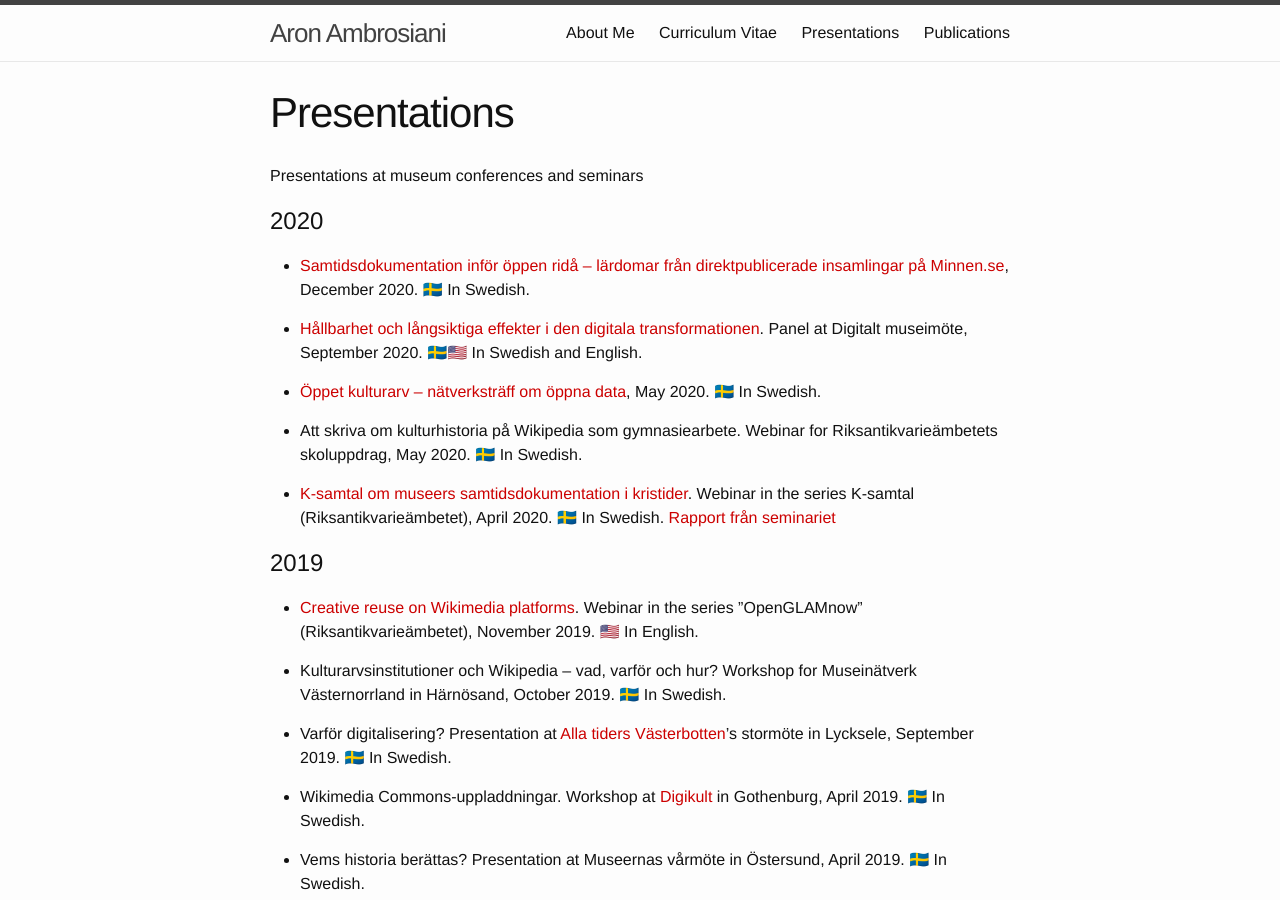
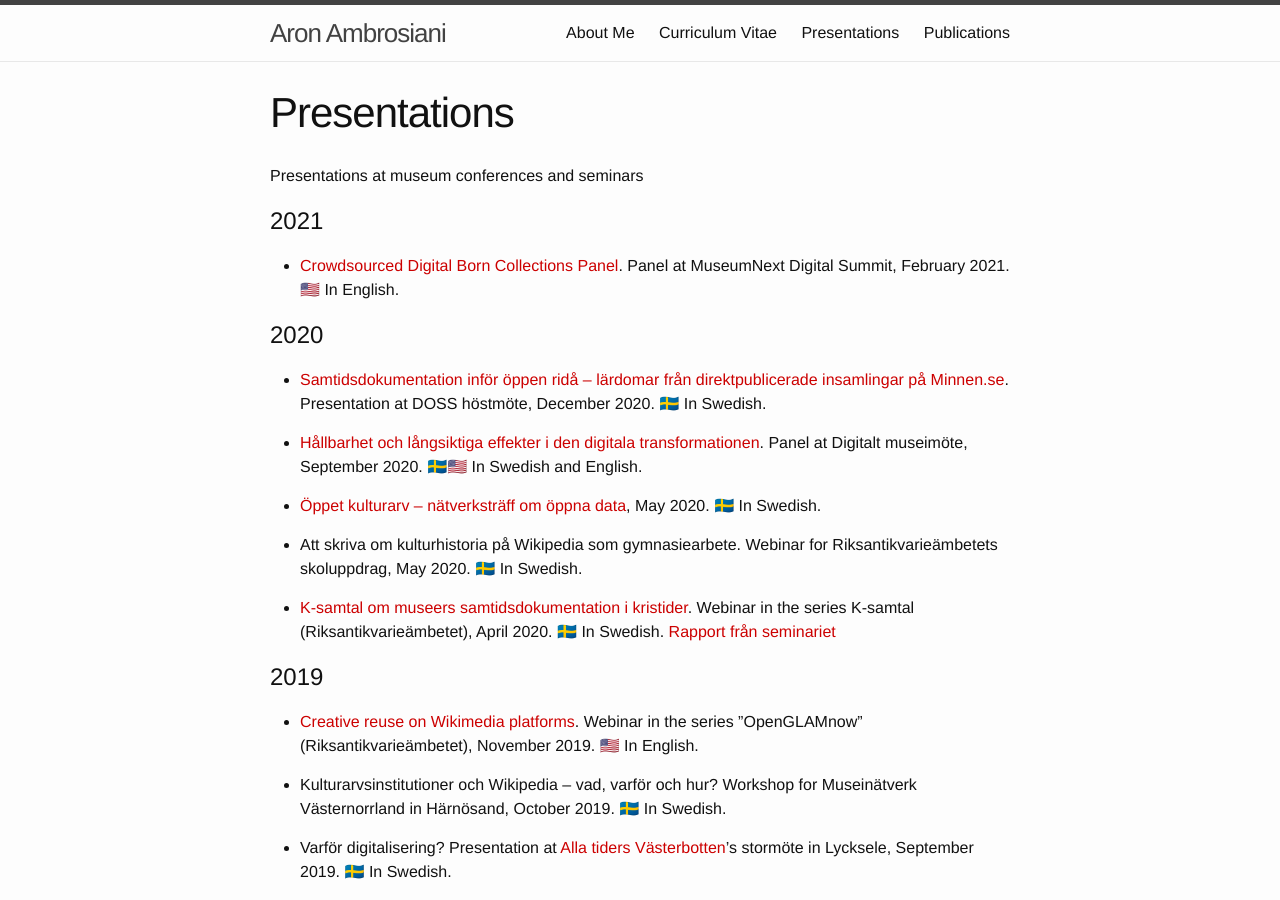
Before and after one commit to Ambrosiani/blogtest, a Jekyll site: the page built from presentations.md, in a window 1280 px wide and 900 px high. Built offline with Jekyll 4.4.1, drawn with Linux system fonts in a browser that asks for light colours.

Commit message:
Update presentations.md

```diff
--- a/presentations.md
+++ b/presentations.md
@@ -6,9 +6,13 @@ permalink: /presentations/
 
 Presentations at museum conferences and seminars
 
+# 2021
+
+* [Crowdsourced Digital Born Collections Panel](https://www.museumnext.com/events/digital-museum-summit/schedule/). Panel at MuseumNext Digital Summit, February 2021. 🇺🇸 In English.
+
 # 2020
 
-* [Samtidsdokumentation inför öppen ridå – lärdomar från direktpublicerade insamlingar på Minnen.se](https://www.facebook.com/groups/DOSSNET/permalink/3851529521547380/), December 2020. 🇸🇪 In Swedish.
+* [Samtidsdokumentation inför öppen ridå – lärdomar från direktpublicerade insamlingar på Minnen.se](https://www.facebook.com/groups/DOSSNET/permalink/3851529521547380/). Presentation at DOSS höstmöte, December 2020. 🇸🇪 In Swedish.
 
 * [Hållbarhet och långsiktiga effekter i den digitala transformationen](https://www.raa.se/evenemang-och-upplevelser/kalenderhandelser/digitalt-museimote/). Panel at Digitalt museimöte, September 2020. 🇸🇪🇺🇸 In Swedish and English.
 
```
